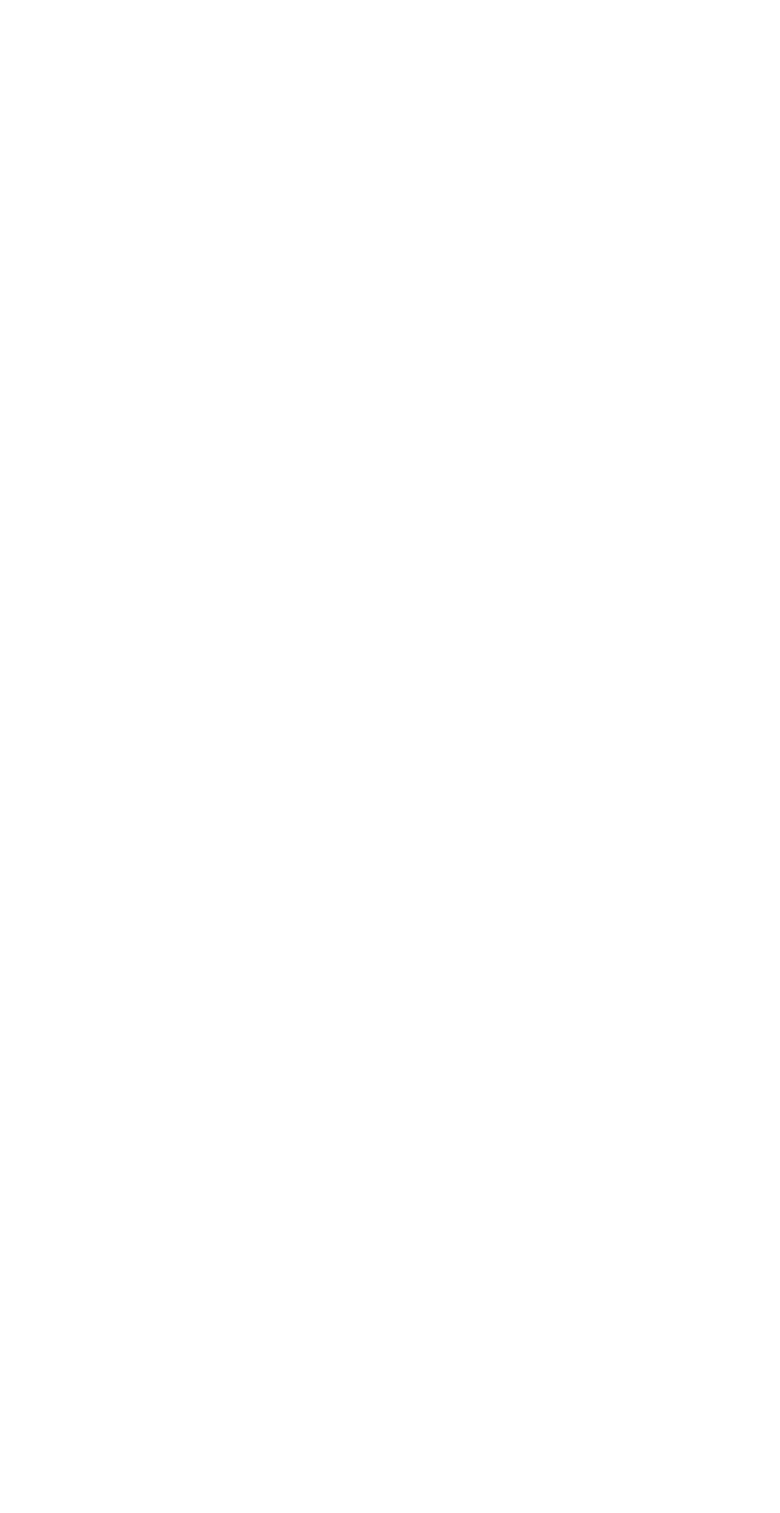
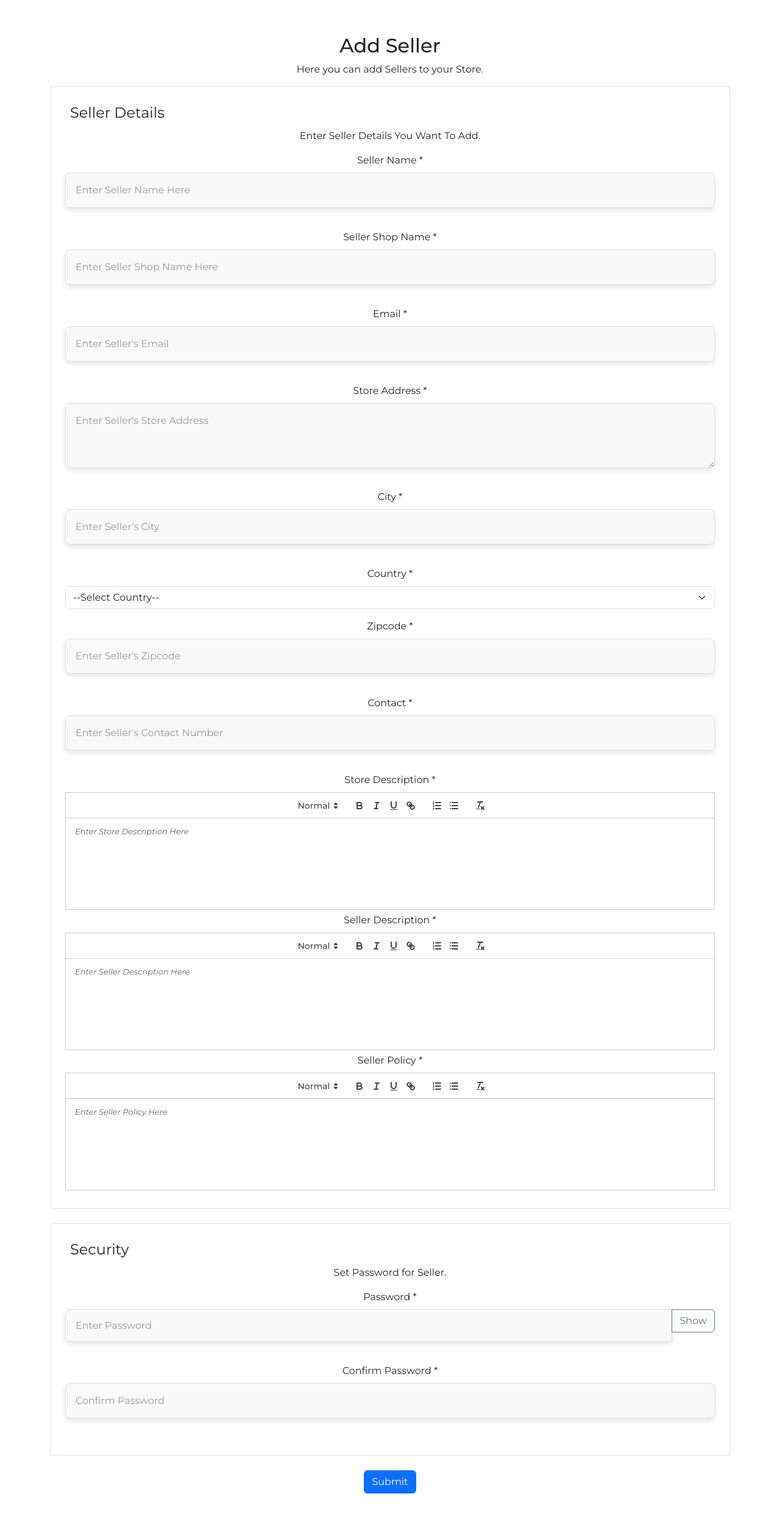
Before and after one commit to zenmeraki7/multi-vendor-admin, a React (Vite) app: page /add-seller in a window 1280 px wide. Before the commit this address had no page. Shown: the whole page at 61% size. Before the commit the page ends 800 px from the top, so only its background shows below. Built offline with nearby package versions, Linux system fonts and the light colour scheme.

Commit message:
add sellers done

```diff
--- a/package.json
+++ b/package.json
@@ -32,6 +32,7 @@
     "react-hot-toast": "^2.4.1",
     "react-icons": "^5.4.0",
     "react-otp-input": "^3.1.1",
+    "react-quill": "^2.0.0",
     "react-redux": "^9.2.0",
     "react-router-dom": "^6.26.2",
     "react-toastify": "^11.0.2",
--- a/src/App.jsx
+++ b/src/App.jsx
@@ -40,6 +40,7 @@ import Commision from "./pages/Commision/Commision";
 import AdminLogin from "./pages/Auth/AdminLogin";
 import ForgetPassword from "./pages/Auth/ForgetPassword";
 import ResetPassword from "./pages/Auth/ResetPassword";
+import AddSeller from "./pages/AddSeller/AddSeller";
 
 function App() {
   const dummyProduct = {
@@ -180,6 +181,8 @@ function App() {
         </Route>
 
         <Route path="add-variant" element={<AddVariant />} />
+
+        <Route path="/add-seller" element={<AddSeller />} />
       </Routes>
     </>
   );
--- a/src/components/Navbox.jsx
+++ b/src/components/Navbox.jsx
@@ -44,7 +44,7 @@ function Navbox() {
       text: "Sellers",
       icon: <PeopleIcon />,
       subItems: [
-        { text: "Sellers Listing", path: "" },
+        { text: "Sellers Listing", path: "/sellers" },
         { text: "Seller form Settings", path: "" },
         { text: "Shop Page Settings", path: "" },
         { text: "Seller Profile Page Settings", path: "" },
--- /dev/null
+++ b/src/pages/AddSeller/AddSeller.jsx
@@ -0,0 +1,197 @@
+import React from "react";
+import { Form, Button, Container, Row, Col, InputGroup } from "react-bootstrap";
+import ReactQuill from "react-quill";
+import "react-quill/dist/quill.snow.css";
+
+const AddSeller = () => {
+    const [storeDescription, setStoreDescription] = React.useState("");
+    const [sellerDescription, setSellerDescription] = React.useState("");
+    const [sellerPolicy, setSellerPolicy] = React.useState("");
+    const [password, setPassword] = React.useState("");
+    const [confirmPassword, setConfirmPassword] = React.useState("");
+    const [showPassword, setShowPassword] = React.useState(false);
+
+    const togglePasswordVisibility = () => {
+        setShowPassword((prev) => !prev);
+    };
+
+    const handleSubmit = (e) => {
+        e.preventDefault();
+
+        if (!storeDescription || !sellerDescription || !sellerPolicy) {
+            alert("Please fill all required fields.");
+            return;
+        }
+
+        if (password !== confirmPassword) {
+            alert("Passwords do not match!");
+            return;
+        }
+
+        const formData = {
+            sellerName: e.target.sellerName.value,
+            sellerShopName: e.target.sellerShopName.value,
+            sellerEmail: e.target.sellerEmail.value,
+            storeAddress: e.target.storeAddress.value,
+            sellerCity: e.target.sellerCity.value,
+            sellerCountry: e.target.sellerCountry.value,
+            sellerZipcode: e.target.sellerZipcode.value,
+            sellerContact: e.target.sellerContact.value,
+            storeDescription,
+            sellerDescription,
+            sellerPolicy,
+            password,
+        };
+
+        console.log("Form Submitted:", formData);
+        alert("Seller added successfully!");
+    };
+
+    return (
+        <Container className="mt-4 " >
+            <h2>Add Seller</h2>
+            <p>Here you can add Sellers to your Store.</p>
+            <Form onSubmit={handleSubmit}>
+                <fieldset className="border p-4 mb-4">
+                    <legend className="w-auto px-2">Seller Details</legend>
+                    <p>Enter Seller Details You Want To Add.</p>
+                    <Row className="mb-3">
+                        <Form.Group as={Col} controlId="sellerName">
+                            <Form.Label>Seller Name *</Form.Label>
+                            <Form.Control type="text" placeholder="Enter Seller Name Here" required />
+                        </Form.Group>
+                    </Row>
+                    <Row className="mb-3">
+                        <Form.Group as={Col} controlId="sellerShopName">
+                            <Form.Label>Seller Shop Name *</Form.Label>
+                            <Form.Control type="text" placeholder="Enter Seller Shop Name Here" required />
+                        </Form.Group>
+                    </Row>
+                    <Row className="mb-3">
+                        <Form.Group as={Col} controlId="sellerEmail">
+                            <Form.Label>Email *</Form.Label>
+                            <Form.Control type="email" placeholder="Enter Seller's Email" required />
+                        </Form.Group>
+                    </Row>
+                    <Row className="mb-3">
+                        <Form.Group as={Col} controlId="storeAddress">
+                            <Form.Label>Store Address *</Form.Label>
+                            <Form.Control as="textarea" rows={3} placeholder="Enter Seller's Store Address" required />
+                        </Form.Group>
+                    </Row>
+                    <Row className="mb-3">
+                        <Form.Group as={Col} controlId="sellerCity">
+                            <Form.Label>City *</Form.Label>
+                            <Form.Control type="text" placeholder="Enter Seller's City" required />
+                        </Form.Group>
+                    </Row>
+                    <Row className="mb-3">
+                        <Form.Group as={Col} controlId="sellerCountry">
+                            <Form.Label>Country *</Form.Label>
+                            <Form.Select required>
+                                <option value="">--Select Country--</option>
+                                <option value="USA">USA</option>
+                                <option value="India">India</option>
+                                <option value="Canada">Canada</option>
+                                <option value="UK">UK</option>
+                            </Form.Select>
+                        </Form.Group>
+                    </Row>
+                    <Row className="mb-3">
+                        <Form.Group as={Col} controlId="sellerZipcode">
+                            <Form.Label>Zipcode *</Form.Label>
+                            <Form.Control type="text" placeholder="Enter Seller's Zipcode" required />
+                        </Form.Group>
+                    </Row>
+                    <Row className="mb-3">
+                        <Form.Group as={Col} controlId="sellerContact">
+                            <Form.Label>Contact *</Form.Label>
+                            <Form.Control type="text" placeholder="Enter Seller's Contact Number" required />
+                        </Form.Group>
+                    </Row>
+                    <Row className="mb-5">
+                        <Form.Group as={Col} controlId="storeDescription">
+                            <Form.Label>Store Description *</Form.Label>
+                            <ReactQuill
+                                style={{ height: "150px" }}
+                                theme="snow"
+                                value={storeDescription}
+                                onChange={setStoreDescription}
+                                placeholder="Enter Store Description Here"
+                            />
+                        </Form.Group>
+                    </Row>
+                    <Row className="mb-5">
+                        <Form.Group as={Col} controlId="sellerDescription">
+                            <Form.Label>Seller Description *</Form.Label>
+                            <ReactQuill
+                                style={{ height: "150px" }}
+                                theme="snow"
+                                value={sellerDescription}
+                                onChange={setSellerDescription}
+                                placeholder="Enter Seller Description Here"
+                            />
+                        </Form.Group>
+                    </Row>
+                    <Row className="mb-5">
+                        <Form.Group as={Col} controlId="sellerPolicy">
+                            <Form.Label>Seller Policy *</Form.Label>
+                            <ReactQuill
+                                style={{ height: "150px" }}
+                                theme="snow"
+                                value={sellerPolicy}
+                                onChange={setSellerPolicy}
+                                placeholder="Enter Seller Policy Here"
+                            />
+                        </Form.Group>
+                    </Row>
+                </fieldset>
+
+                {/* Security Section */}
+                <fieldset className="border p-4 mb-4">
+                    <legend className="w-auto px-2">Security</legend>
+                    <p>Set Password for Seller.</p>
+                    <Row className="mb-3">
+                        <Form.Group as={Col} controlId="password">
+                            <Form.Label>Password *</Form.Label>
+                            <InputGroup>
+                                <Form.Control  style={{ height: "100%" }}
+                                    type={showPassword ? "text" : "password"}
+                                    placeholder="Enter Password"
+                                    value={password}
+                                    onChange={(e) => setPassword(e.target.value)}
+                                    required
+                                />
+                                <Button
+                                    variant="outline-secondary"
+                                    onClick={togglePasswordVisibility}
+                                    style={{ height: "100%" }}
+                                >
+                                    {showPassword ? "Hide" : "Show"}
+                                </Button>
+                            </InputGroup>
+                        </Form.Group>
+                    </Row>
+                    <Row className="mb-3">
+                        <Form.Group as={Col} controlId="confirmPassword">
+                            <Form.Label>Confirm Password *</Form.Label>
+                            <Form.Control
+                                type={showPassword ? "text" : "password"}
+                                placeholder="Confirm Password"
+                                value={confirmPassword}
+                                onChange={(e) => setConfirmPassword(e.target.value)}
+                                required
+                            />
+                        </Form.Group>
+                    </Row>
+                </fieldset>
+
+                <Button variant="primary" type="submit">
+                    Submit
+                </Button>
+            </Form>
+        </Container>
+    );
+};
+
+export default AddSeller;
--- a/src/pages/VendorDetails.jsx
+++ b/src/pages/VendorDetails.jsx
@@ -1,6 +1,7 @@
 import React, { useState, useEffect } from "react";
 import { Search, Download, Refresh } from "@mui/icons-material";
 import axios from "axios";
+
 import {
   Card,
   CardContent,
@@ -18,7 +19,7 @@ import {
   Box,
   Pagination,
 } from "@mui/material";
-import { useNavigate } from "react-router-dom";
+import { Link, useNavigate } from "react-router-dom";
 import { BASE_URL } from "../utils/baseUrl";
 
 function VendorDetails() {
@@ -149,13 +150,8 @@ function VendorDetails() {
         <CardHeader
           action={
             <Box sx={{ display: "flex", gap: 1 }}>
-              <Button
-                variant="outlined"
-                startIcon={<Download />}
-                onClick={handleExport}
-                sx={{ width: 150 }}
-              >
-                Export
+              <Button variant="contained">
+                <Link style={{textDecoration:"none",color:"white"}} to={"/add-seller"}>ADD SELLER </Link>
               </Button>
             </Box>
           }
```
Also changed, not shown: 1 other file (tests, documents, lock files or other folders).
